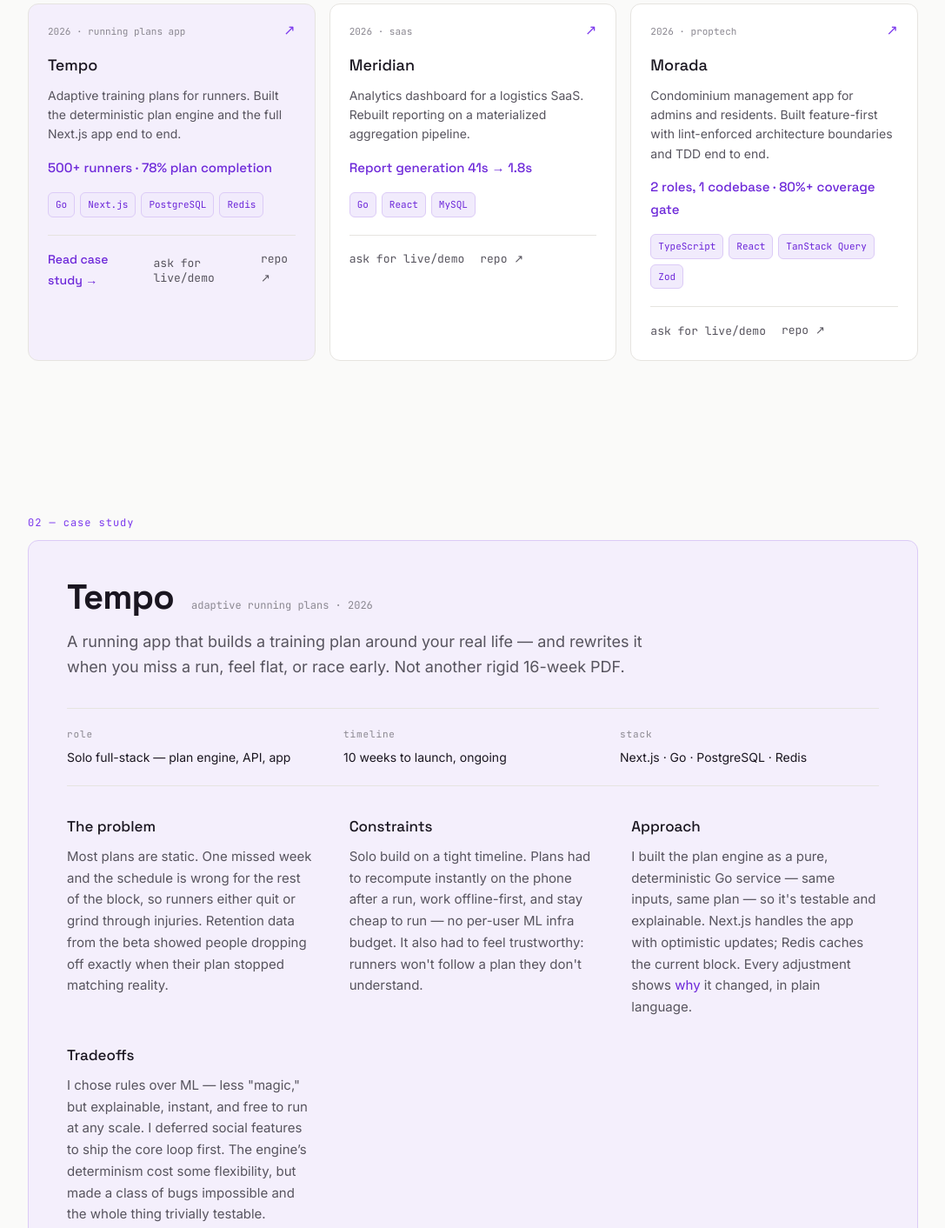
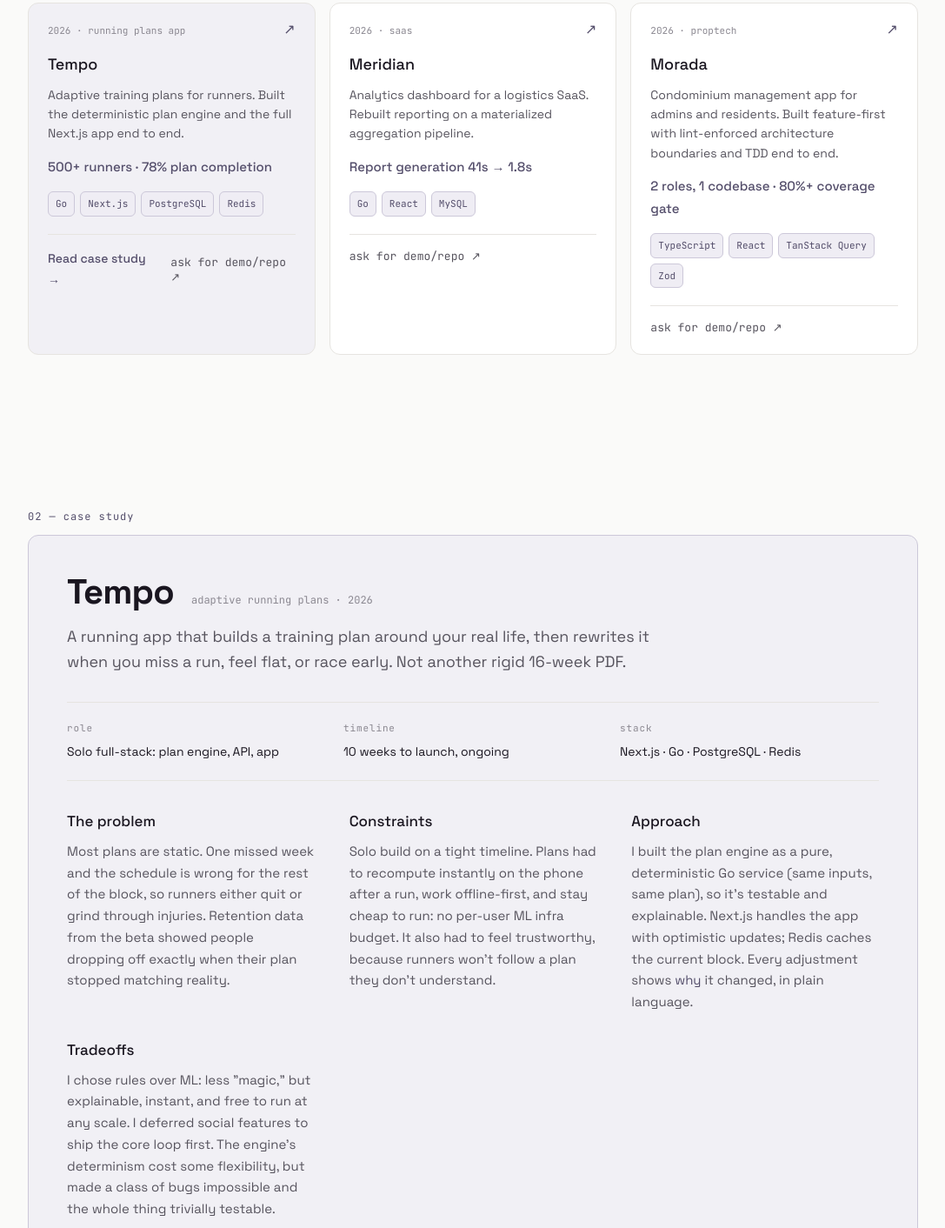
Before and after one commit to Lucantas/portfolio, a plain HTML site: page index.html in a window 1280 px wide. Shown: the part 1001-2413 px from the top of the page at 87% size, without its empty margins (96-1183 px from the left). Drawn offline with Linux system fonts and the light colour scheme.

Commit message:
feat: rebrand to slate purple and Space Grotesk, humanize copy, gate demo/repo behind contact

```diff
--- a/index.html
+++ b/index.html
@@ -7,13 +7,13 @@
 <meta name="description" content="Full-stack engineer building fast, maintainable web apps. Go, Python and .NET on the backend, React / Next.js on the front.">
 <link rel="preconnect" href="https://fonts.googleapis.com">
 <link rel="preconnect" href="https://fonts.gstatic.com" crossorigin>
-<link href="https://fonts.googleapis.com/css2?family=Space+Grotesk:wght@400;500;700&family=Inter:wght@400;500&family=JetBrains+Mono:wght@400;500&display=swap" rel="stylesheet">
+<link href="https://fonts.googleapis.com/css2?family=Space+Grotesk:wght@400;500;700&family=JetBrains+Mono:wght@400;500&display=swap" rel="stylesheet">
 <style>
-[data-theme="dark"]{--bg:#0A0A0B;--surface:#141416;--sv:#15101F;--chip:#1E1235;--border:#2A2A2E;--bv:#3B2560;--fg:#F5F5F4;--muted:#A1A1A6;--faint:#6B6B70;--violet:#A855F7;--violet-h:#B76DF8;--violet-fg:#F5EEFF;--accent:#C9B6FF;--accent-h:#E4D8FF;--nav-scrim:rgba(10,10,11,0.72);--modal-scrim:rgba(6,6,7,0.78);}
-[data-theme="light"]{--bg:#FAFAF9;--surface:#FFFFFF;--sv:#F4EFFC;--chip:#F1EBFC;--border:#E6E4E0;--bv:#DCCBF7;--fg:#1A1620;--muted:#57545E;--faint:#8B8891;--violet:#7C3AED;--violet-h:#6D28D9;--violet-fg:#FFFFFF;--accent:#6D28D9;--accent-h:#5B21B6;--nav-scrim:rgba(250,250,249,0.82);--modal-scrim:rgba(26,22,32,0.5);}
+[data-theme="dark"]{--bg:#0A0A0B;--surface:#141416;--sv:#131218;--chip:#1E1C26;--border:#2A2A2E;--bv:#3A374A;--fg:#F5F5F4;--muted:#A1A1A6;--faint:#6B6B70;--violet:#5E5878;--violet-h:#6B6488;--violet-fg:#F5F4F8;--accent:#B3ACC9;--accent-h:#CCC6DE;--nav-scrim:rgba(10,10,11,0.72);--modal-scrim:rgba(6,6,7,0.78);}
+[data-theme="light"]{--bg:#FAFAF9;--surface:#FFFFFF;--sv:#F1F0F5;--chip:#EFEDF4;--border:#E6E4E0;--bv:#CCC8D9;--fg:#1A1620;--muted:#57545E;--faint:#8B8891;--violet:#544E6B;--violet-h:#433E56;--violet-fg:#FFFFFF;--accent:#544E6B;--accent-h:#433E56;--nav-scrim:rgba(250,250,249,0.82);--modal-scrim:rgba(26,22,32,0.5);}
 *{box-sizing:border-box}
 html{scroll-behavior:smooth;scroll-padding-top:84px}
-body{margin:0;background:var(--bg);color:var(--fg);font-family:'Inter',sans-serif;font-size:16px;line-height:1.7;-webkit-font-smoothing:antialiased;transition:background .25s ease,color .25s ease}
+body{margin:0;background:var(--bg);color:var(--fg);font-family:'Space Grotesk',sans-serif;font-size:16px;line-height:1.7;-webkit-font-smoothing:antialiased;transition:background .25s ease,color .25s ease}
 a{color:var(--accent);text-decoration:none}
 a:hover{color:var(--accent-h)}
 ::selection{background:var(--violet);color:var(--violet-fg)}
@@ -21,7 +21,7 @@ a:hover{color:var(--accent-h)}
 ::-webkit-scrollbar-track{background:var(--bg)}
 ::-webkit-scrollbar-thumb{background:var(--border);border-radius:6px}
 ::-webkit-scrollbar-thumb:hover{background:var(--bv)}
-input,textarea{font-family:'Inter',sans-serif}
+input,textarea{font-family:'Space Grotesk',sans-serif}
 input:focus,textarea:focus{outline:none;border-color:var(--violet)!important}
 input::placeholder,textarea::placeholder{color:var(--faint)}
 .container{max-width:1120px;margin:0 auto;padding-left:clamp(20px,5vw,48px);padding-right:clamp(20px,5vw,48px)}
@@ -114,8 +114,6 @@ button.card-ext{background:none;border:0;padding:0;cursor:pointer;text-align:lef
 .case-ctas{display:flex;flex-wrap:wrap;gap:18px;margin-top:32px}
 .case-demo{font-family:'Space Grotesk',sans-serif;font-weight:500;font-size:14px;color:var(--violet-fg);background:var(--violet);padding:10px 18px;border-radius:6px;border:0;cursor:pointer}
 .case-demo:hover{background:var(--violet-h);color:var(--violet-fg)}
-.case-src{font-family:'JetBrains Mono',monospace;font-size:13px;color:var(--accent);align-self:center}
-.case-src:hover{color:var(--accent-h)}
 .testi-title{font-family:'Space Grotesk',sans-serif;font-weight:500;font-size:clamp(24px,4vw,30px);line-height:1.2;margin:0 0 40px}
 .testi-grid{display:grid;grid-template-columns:repeat(auto-fit,minmax(280px,1fr));gap:16px}
 .testi{background:var(--surface);border:.5px solid var(--border);border-radius:12px;padding:24px;margin:0;display:flex;flex-direction:column}
@@ -212,7 +210,7 @@ body.locked{overflow:hidden}
   <section class="container hero">
     <div class="badge"><span class="pulse"></span><span data-i18n="heroBadge">available for freelance work</span></div>
     <h1 id="heroLines"><span>Fast apps.</span><span>Clean code.</span><span>Shipped.</span></h1>
-    <p class="hero-p"><span data-i18n="heroP1">I build performant, maintainable web apps for businesses that can't afford slow, messy code. Full-stack — </span><span class="hl">Go, Python and .NET</span><span data-i18n="heroP2"> on the backend, </span><span class="hl">React / Next.js</span><span data-i18n="heroP3"> on the front.</span></p>
+    <p class="hero-p"><span data-i18n="heroP1">I build performant, maintainable web apps for businesses that can't afford slow, messy code. Full-stack: </span><span class="hl">Go, Python and .NET</span><span data-i18n="heroP2"> on the backend, </span><span class="hl">React / Next.js</span><span data-i18n="heroP3"> on the front.</span></p>
     <div class="hero-ctas">
       <button class="btn-lg" data-open-contact data-i18n="ctaHire">Contact me</button>
       <a href="#work" class="btn-ghost" data-i18n="ctaWork">View work</a>
@@ -226,7 +224,7 @@ body.locked{overflow:hidden}
         <div class="kicker" data-i18n="workKicker">01 — work</div>
         <h2 class="section-title" data-i18n="workTitle">Selected work</h2>
       </div>
-      <p class="section-lead" data-i18n="workLead">A few things I've shipped. Each one led with a measurable outcome.</p>
+      <p class="section-lead" data-i18n="workLead">A few things I've shipped. Each one moved a number that mattered.</p>
     </div>
     <div class="work-grid" id="workGrid"></div>
   </section>
@@ -276,8 +274,7 @@ body.locked{overflow:hidden}
         <div class="results-grid" id="resultsGrid"></div>
       </div>
       <div class="case-ctas">
-        <button type="button" class="case-demo" data-open-contact data-i18n="liveDemo">Ask for live/demo</button>
-        <a href="https://github.com/Lucantas" target="_blank" rel="noopener" class="case-src" data-i18n="source">source ↗</a>
+        <button type="button" class="case-demo" data-open-contact data-i18n="liveDemo">Ask for demo/repo</button>
       </div>
     </div>
   </section>
@@ -355,7 +352,7 @@ body.locked{overflow:hidden}
     <div class="form-success" id="formSuccess">
       <div class="success-icon">✓</div>
       <h3 data-i18n="successTitle">Message sent</h3>
-      <p data-i18n="successMsg">Thanks — I'll get back to you soon.</p>
+      <p data-i18n="successMsg">Thanks, I'll get back to you soon.</p>
       <button class="send-another" id="sendAnother" data-i18n="sendAnother">Send another</button>
     </div>
     <div class="modal-foot">
@@ -376,31 +373,31 @@ body.locked{overflow:hidden}
       menuWork: 'Work', menuCase: 'Case study', menuAbout: 'About',
       heroBadge: 'available for freelance work',
       heroLines: ['Fast apps.', 'Clean code.', 'Shipped.'],
-      heroP1: "I build performant, maintainable web apps for businesses that can't afford slow, messy code. Full-stack — ",
+      heroP1: "I build performant, maintainable web apps for businesses that can't afford slow, messy code. Full-stack: ",
       heroP2: ' on the backend, ', heroP3: ' on the front.',
       ctaHire: 'Contact me', ctaWork: 'View work',
       workKicker: '01 — work', workTitle: 'Selected work',
-      workLead: "A few things I've shipped. Each one led with a measurable outcome.",
+      workLead: "A few things I've shipped. Each one moved a number that mattered.",
       readCase: 'Read case study →',
       caseKicker: '02 — case study', caseSub: 'adaptive running plans · 2026',
-      caseLead: 'A running app that builds a training plan around your real life — and rewrites it when you miss a run, feel flat, or race early. Not another rigid 16-week PDF.',
+      caseLead: 'A running app that builds a training plan around your real life, then rewrites it when you miss a run, feel flat, or race early. Not another rigid 16-week PDF.',
       labelRole: 'role', labelTimeline: 'timeline', labelStack: 'stack',
-      roleVal: 'Solo full-stack — plan engine, API, app',
+      roleVal: 'Solo full-stack: plan engine, API, app',
       timelineVal: '10 weeks to launch, ongoing',
       problemH: 'The problem',
       problemP: 'Most plans are static. One missed week and the schedule is wrong for the rest of the block, so runners either quit or grind through injuries. Retention data from the beta showed people dropping off exactly when their plan stopped matching reality.',
       constraintsH: 'Constraints',
-      constraintsP: "Solo build on a tight timeline. Plans had to recompute instantly on the phone after a run, work offline-first, and stay cheap to run — no per-user ML infra budget. It also had to feel trustworthy: runners won't follow a plan they don't understand.",
+      constraintsP: "Solo build on a tight timeline. Plans had to recompute instantly on the phone after a run, work offline-first, and stay cheap to run: no per-user ML infra budget. It also had to feel trustworthy, because runners won't follow a plan they don't understand.",
       approachH: 'Approach',
-      approachP1: "I built the plan engine as a pure, deterministic Go service — same inputs, same plan — so it's testable and explainable. Next.js handles the app with optimistic updates; Redis caches the current block. Every adjustment shows ",
+      approachP1: "I built the plan engine as a pure, deterministic Go service (same inputs, same plan), so it's testable and explainable. Next.js handles the app with optimistic updates; Redis caches the current block. Every adjustment shows ",
       approachWhy: 'why', approachP2: ' it changed, in plain language.',
       tradeoffsH: 'Tradeoffs',
-      tradeoffsP: 'I chose rules over ML — less "magic," but explainable, instant, and free to run at any scale. I deferred social features to ship the core loop first. The engine’s determinism cost some flexibility, but made a class of bugs impossible and the whole thing trivially testable.',
-      resultsLabel: 'results', liveDemo: 'Ask for live/demo', askDemo: 'ask for live/demo', source: 'source ↗',
+      tradeoffsP: 'I chose rules over ML: less "magic," but explainable, instant, and free to run at any scale. I deferred social features to ship the core loop first. The engine\'s determinism cost some flexibility, but made a class of bugs impossible and the whole thing trivially testable.',
+      resultsLabel: 'results', liveDemo: 'Ask for demo/repo', askDemo: 'ask for demo/repo ↗',
       testiKicker: '03 — testimonials', testiTitle: 'What clients say',
       aboutKicker: '03 — about', aboutTitle: 'About',
-      aboutP1a: "I'm Lucas, a full-stack engineer focused on fast, maintainable web apps. I build across the stack — ",
-      aboutP1b: ' on the backend, ', aboutP1c: ' on the front — with a bias toward performance and clean code.',
+      aboutP1a: "I'm Lucas, a full-stack engineer focused on fast, maintainable web apps. I build across the stack: ",
+      aboutP1b: ' on the backend, ', aboutP1c: ' on the front, with a bias toward performance and clean code.',
       aboutP2: 'I like ambiguous briefs and owning them end to end: figure out the real problem, make the honest tradeoffs, ship, and leave code the next person can actually maintain.',
       contactKicker: '04 — contact', contactTitle: 'Available for freelance work.',
       contactLead: "Got something slow, messy, or half-built? Tell me what you're trying to ship and I'll tell you how I'd approach it.",
@@ -409,20 +406,19 @@ body.locked{overflow:hidden}
       nameLabel: 'Name', emailLabel: 'Email', msgLabel: 'Message',
       namePh: 'Your name', emailPh: 'you@company.com', msgPh: 'What are you trying to build?',
       sendBtn: 'Send message', sendingBtn: 'Sending…', successTitle: 'Message sent',
-      successMsg: "Thanks — I'll get back to you soon.", sendAnother: 'Send another',
+      successMsg: "Thanks, I'll get back to you soon.", sendAnother: 'Send another',
       orReach: 'or reach me on',
       errName: 'Please enter your name.', errEmail: 'Please enter a valid email.', errMessage: 'Please add a short message.',
       errSend: 'Could not send right now. Please try again or reach me on LinkedIn.',
       projects: [
-        { meta: '2026 · running plans app', title: 'Tempo', desc: 'Adaptive training plans for runners. Built the deterministic plan engine and the full Next.js app end to end.', metric: '500+ runners · 78% plan completion', tags: ['Go', 'Next.js', 'PostgreSQL', 'Redis'], featured: true, isCase: true, repo: 'https://github.com/Lucantas' },
-        { meta: '2026 · saas', title: 'Meridian', desc: 'Analytics dashboard for a logistics SaaS. Rebuilt reporting on a materialized aggregation pipeline.', metric: 'Report generation 41s → 1.8s', tags: ['Go', 'React', 'MySQL'], featured: false, isCase: false, repo: 'https://github.com/Lucantas' },
-        { meta: '2026 · proptech', title: 'Morada', desc: 'Condominium management app for admins and residents. Built feature-first with lint-enforced architecture boundaries and TDD end to end.', metric: '2 roles, 1 codebase · 80%+ coverage gate', tags: ['TypeScript', 'React', 'TanStack Query', 'Zod'], featured: false, isCase: false, repo: 'https://github.com/Lucantas' }
+        { meta: '2026 · running plans app', title: 'Tempo', desc: 'Adaptive training plans for runners. Built the deterministic plan engine and the full Next.js app end to end.', metric: '500+ runners · 78% plan completion', tags: ['Go', 'Next.js', 'PostgreSQL', 'Redis'], featured: true, isCase: true },
+        { meta: '2026 · saas', title: 'Meridian', desc: 'Analytics dashboard for a logistics SaaS. Rebuilt reporting on a materialized aggregation pipeline.', metric: 'Report generation 41s → 1.8s', tags: ['Go', 'React', 'MySQL'], featured: false, isCase: false },
+        { meta: '2026 · proptech', title: 'Morada', desc: 'Condominium management app for admins and residents. Built feature-first with lint-enforced architecture boundaries and TDD end to end.', metric: '2 roles, 1 codebase · 80%+ coverage gate', tags: ['TypeScript', 'React', 'TanStack Query', 'Zod'], featured: false, isCase: false }
       ],
       caseResults: [
         { value: '78%', label: 'plan completion' },
         { value: '500+', label: 'active runners' },
-        { value: '<50ms', label: 'plan recompute, server-side' },
-        { value: '4.8★', label: 'average store rating' }
+        { value: '<50ms', label: 'plan recompute, server-side' }
       ],
       testimonials: [
         { quote: 'Lucas took an ambiguous brief and shipped in six weeks. The app is fast and the code is clean enough that our juniors can actually maintain it.', name: 'Marina Alves', role: 'CTO, Rota Logística' },
@@ -435,31 +431,31 @@ body.locked{overflow:hidden}
       menuWork: 'Trabalhos', menuCase: 'Estudo de caso', menuAbout: 'Sobre',
       heroBadge: 'disponível para freelance',
       heroLines: ['Apps rápidos.', 'Código limpo.', 'Entregue.'],
-      heroP1: 'Eu construo apps web performáticos e sustentáveis para negócios que não podem pagar por código lento e bagunçado. Full-stack — ',
+      heroP1: 'Eu construo apps web performáticos e sustentáveis para negócios que não podem pagar por código lento e bagunçado. Full-stack: ',
       heroP2: ' no backend, ', heroP3: ' no front.',
       ctaHire: 'Fale comigo', ctaWork: 'Ver trabalhos',
       workKicker: '01 — trabalhos', workTitle: 'Trabalhos selecionados',
-      workLead: 'Algumas coisas que entreguei. Cada uma com um resultado mensurável.',
+      workLead: 'Algumas coisas que entreguei. Cada uma moveu um número que importava.',
       readCase: 'Ver estudo de caso →',
       caseKicker: '02 — estudo de caso', caseSub: 'planos de corrida adaptativos · 2026',
-      caseLead: 'Um app de corrida que monta um plano de treino em torno da sua vida real — e o reescreve quando você perde um treino, está sem energia ou antecipa uma prova. Não mais um PDF rígido de 16 semanas.',
+      caseLead: 'Um app de corrida que monta um plano de treino em torno da sua vida real, e o reescreve quando você perde um treino, está sem energia ou antecipa uma prova. Não mais um PDF rígido de 16 semanas.',
       labelRole: 'função', labelTimeline: 'prazo', labelStack: 'stack',
-      roleVal: 'Full-stack solo — motor de planos, API, app',
+      roleVal: 'Full-stack solo: motor de planos, API, app',
       timelineVal: '10 semanas até o lançamento, em curso',
       problemH: 'O problema',
       problemP: 'A maioria dos planos é estática. Uma semana perdida e o cronograma fica errado pelo resto do ciclo, então os corredores desistem ou insistem até se machucar. Os dados de retenção do beta mostraram abandono exatamente quando o plano deixava de refletir a realidade.',
       constraintsH: 'Restrições',
-      constraintsP: 'Construção solo com prazo apertado. Os planos precisavam recalcular instantaneamente no celular após cada treino, funcionar offline-first e ser baratos de rodar — sem orçamento de infra de ML por usuário. Também precisava inspirar confiança: corredores não seguem um plano que não entendem.',
+      constraintsP: 'Construção solo com prazo apertado. Os planos precisavam recalcular instantaneamente no celular após cada treino, funcionar offline-first e ser baratos de rodar: sem orçamento de infra de ML por usuário. Também precisava inspirar confiança, porque corredores não seguem um plano que não entendem.',
       approachH: 'Abordagem',
-      approachP1: 'Construí o motor de planos como um serviço Go puro e determinístico — mesmas entradas, mesmo plano — testável e explicável. O Next.js cuida do app com atualizações otimistas; o Redis faz cache do ciclo atual. Cada ajuste mostra ',
+      approachP1: 'Construí o motor de planos como um serviço Go puro e determinístico (mesmas entradas, mesmo plano), testável e explicável. O Next.js cuida do app com atualizações otimistas; o Redis faz cache do ciclo atual. Cada ajuste mostra ',
       approachWhy: 'por quê', approachP2: ' mudou, em linguagem simples.',
       tradeoffsH: 'Trade-offs',
-      tradeoffsP: 'Escolhi regras em vez de ML — menos "mágica", porém explicável, instantâneo e grátis de rodar em qualquer escala. Adiei recursos sociais para entregar o loop principal primeiro. O determinismo do motor custou alguma flexibilidade, mas tornou uma classe de bugs impossível e o sistema todo trivialmente testável.',
-      resultsLabel: 'resultados', liveDemo: 'Pedir demo ao vivo', askDemo: 'pedir demo ao vivo', source: 'código ↗',
+      tradeoffsP: 'Escolhi regras em vez de ML: menos "mágica", porém explicável, instantâneo e grátis de rodar em qualquer escala. Adiei recursos sociais para entregar o loop principal primeiro. O determinismo do motor custou alguma flexibilidade, mas tornou uma classe de bugs impossível e o sistema todo trivialmente testável.',
+      resultsLabel: 'resultados', liveDemo: 'Pedir demo/repo', askDemo: 'pedir demo/repo ↗',
       testiKicker: '03 — depoimentos', testiTitle: 'O que os clientes dizem',
       aboutKicker: '03 — sobre', aboutTitle: 'Sobre',
-      aboutP1a: 'Sou o Lucas, engenheiro full-stack focado em apps web rápidos e sustentáveis. Trabalho em toda a stack — ',
-      aboutP1b: ' no backend, ', aboutP1c: ' no front — com foco em performance e código limpo.',
+      aboutP1a: 'Sou o Lucas, engenheiro full-stack focado em apps web rápidos e sustentáveis. Trabalho em toda a stack: ',
+      aboutP1b: ' no backend, ', aboutP1c: ' no front, com foco em performance e código limpo.',
       aboutP2: 'Gosto de briefs ambíguos e de assumi-los de ponta a ponta: descobrir o problema real, fazer trade-offs honestos, entregar e deixar um código que a próxima pessoa consiga manter.',
       contactKicker: '04 — contato', contactTitle: 'Disponível para freelance.',
       contactLead: 'Tem algo lento, bagunçado ou pela metade? Me conte o que você quer entregar e eu digo como eu abordaria.',
@@ -468,20 +464,19 @@ body.locked{overflow:hidden}
       nameLabel: 'Nome', emailLabel: 'E-mail', msgLabel: 'Mensagem',
       namePh: 'Seu nome', emailPh: 'voce@empresa.com', msgPh: 'O que você quer construir?',
       sendBtn: 'Enviar mensagem', sendingBtn: 'Enviando…', successTitle: 'Mensagem enviada',
-      successMsg: 'Obrigado — retorno em breve.', sendAnother: 'Enviar outra',
+      successMsg: 'Obrigado! Retorno em breve.', sendAnother: 'Enviar outra',
       orReach: 'ou me encontre em',
       errName: 'Digite seu nome.', errEmail: 'Digite um e-mail válido.', errMessage: 'Escreva uma breve mensagem.',
       errSend: 'Não foi possível enviar agora. Tente de novo ou me chame no LinkedIn.',
       projects: [
-        { meta: '2026 · app de planos de corrida', title: 'Tempo', desc: 'Planos de treino adaptativos para corredores. Construí o motor de planos determinístico e todo o app Next.js de ponta a ponta.', metric: '500+ corredores · 78% de conclusão de plano', tags: ['Go', 'Next.js', 'PostgreSQL', 'Redis'], featured: true, isCase: true, repo: 'https://github.com/Lucantas' },
-        { meta: '2026 · saas', title: 'Meridian', desc: 'Dashboard de analytics para um SaaS de logística. Reconstruí os relatórios sobre um pipeline de agregação materializada.', metric: 'Geração de relatório 41s → 1,8s', tags: ['Go', 'React', 'MySQL'], featured: false, isCase: false, repo: 'https://github.com/Lucantas' },
-        { meta: '2026 · proptech', title: 'Morada', desc: 'App de gestão de condomínios para síndicos e moradores. Construído feature-first com limites de arquitetura garantidos por lint e TDD de ponta a ponta.', metric: '2 perfis, 1 codebase · cobertura mínima de 80%', tags: ['TypeScript', 'React', 'TanStack Query', 'Zod'], featured: false, isCase: false, repo: 'https://github.com/Lucantas' }
+        { meta: '2026 · app de planos de corrida', title: 'Tempo', desc: 'Planos de treino adaptativos para corredores. Construí o motor de planos determinístico e todo o app Next.js de ponta a ponta.', metric: '500+ corredores · 78% de conclusão de plano', tags: ['Go', 'Next.js', 'PostgreSQL', 'Redis'], featured: true, isCase: true },
+        { meta: '2026 · saas', title: 'Meridian', desc: 'Dashboard de analytics para um SaaS de logística. Reconstruí os relatórios sobre um pipeline de agregação materializada.', metric: 'Geração de relatório 41s → 1,8s', tags: ['Go', 'React', 'MySQL'], featured: false, isCase: false },
+        { meta: '2026 · proptech', title: 'Morada', desc: 'App de gestão de condomínios para síndicos e moradores. Construído feature-first com limites de arquitetura garantidos por lint e TDD de ponta a ponta.', metric: '2 perfis, 1 codebase · cobertura mínima de 80%', tags: ['TypeScript', 'React', 'TanStack Query', 'Zod'], featured: false, isCase: false }
       ],
       caseResults: [
         { value: '78%', label: 'conclusão de plano' },
         { value: '500+', label: 'corredores ativos' },
-        { value: '<50ms', label: 'recálculo do plano, no servidor' },
-        { value: '4.8★', label: 'nota média na loja' }
+        { value: '<50ms', label: 'recálculo do plano, no servidor' }
       ],
       testimonials: [
         { quote: 'Lucas pegou um brief ambíguo e entregou em seis semanas. O app é rápido e o código é limpo o bastante para nossos juniores manterem.', name: 'Marina Alves', role: 'CTO, Rota Logística' },
@@ -534,10 +529,7 @@ body.locked{overflow:hidden}
       var askDemo = el('button', 'card-ext', t().askDemo);
       askDemo.type = 'button';
       askDemo.addEventListener('click', openContact);
-      var repo = el('a', 'card-ext', 'repo ↗');
-      repo.href = p.repo; repo.target = '_blank'; repo.rel = 'noopener';
       links.appendChild(askDemo);
-      links.appendChild(repo);
       card.appendChild(links);
       grid.appendChild(card);
     });
```
